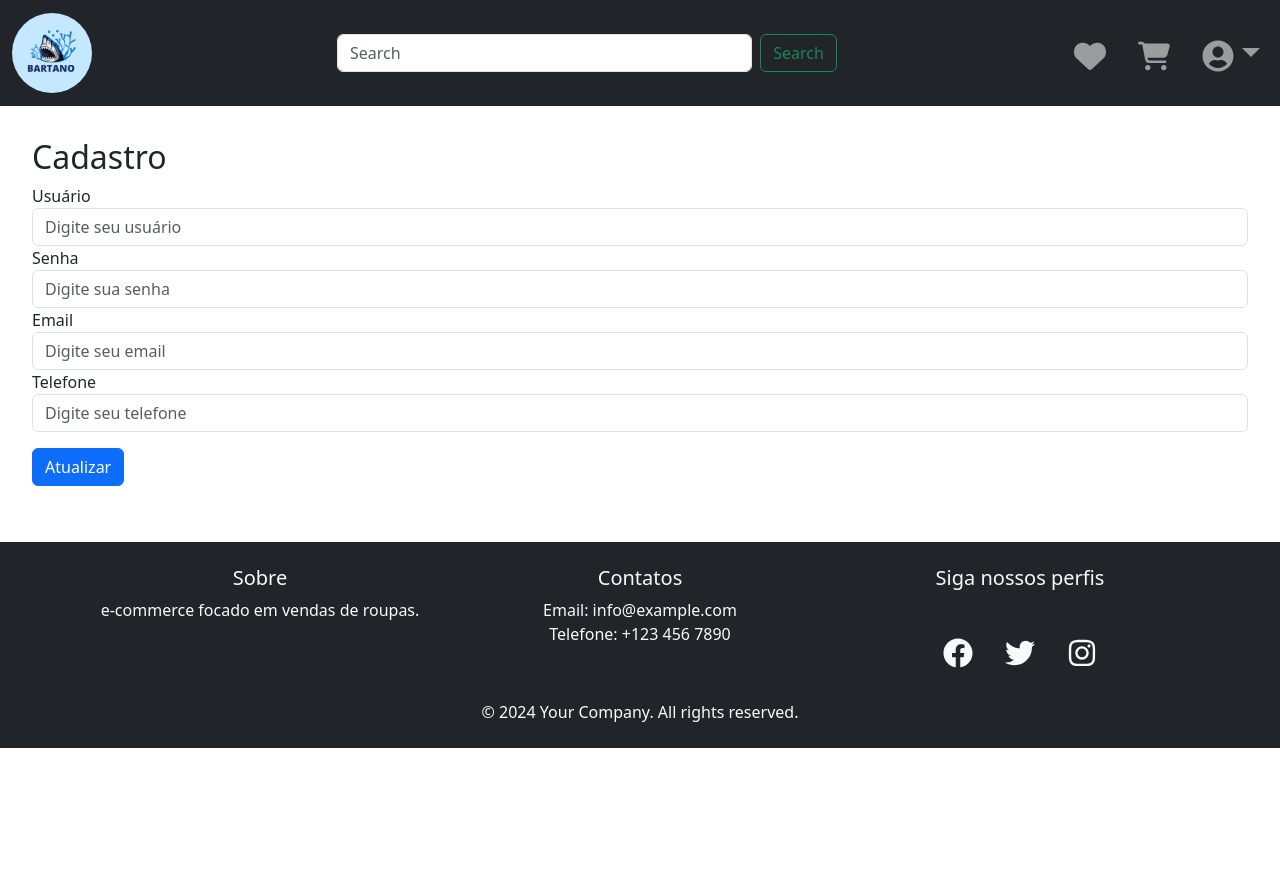
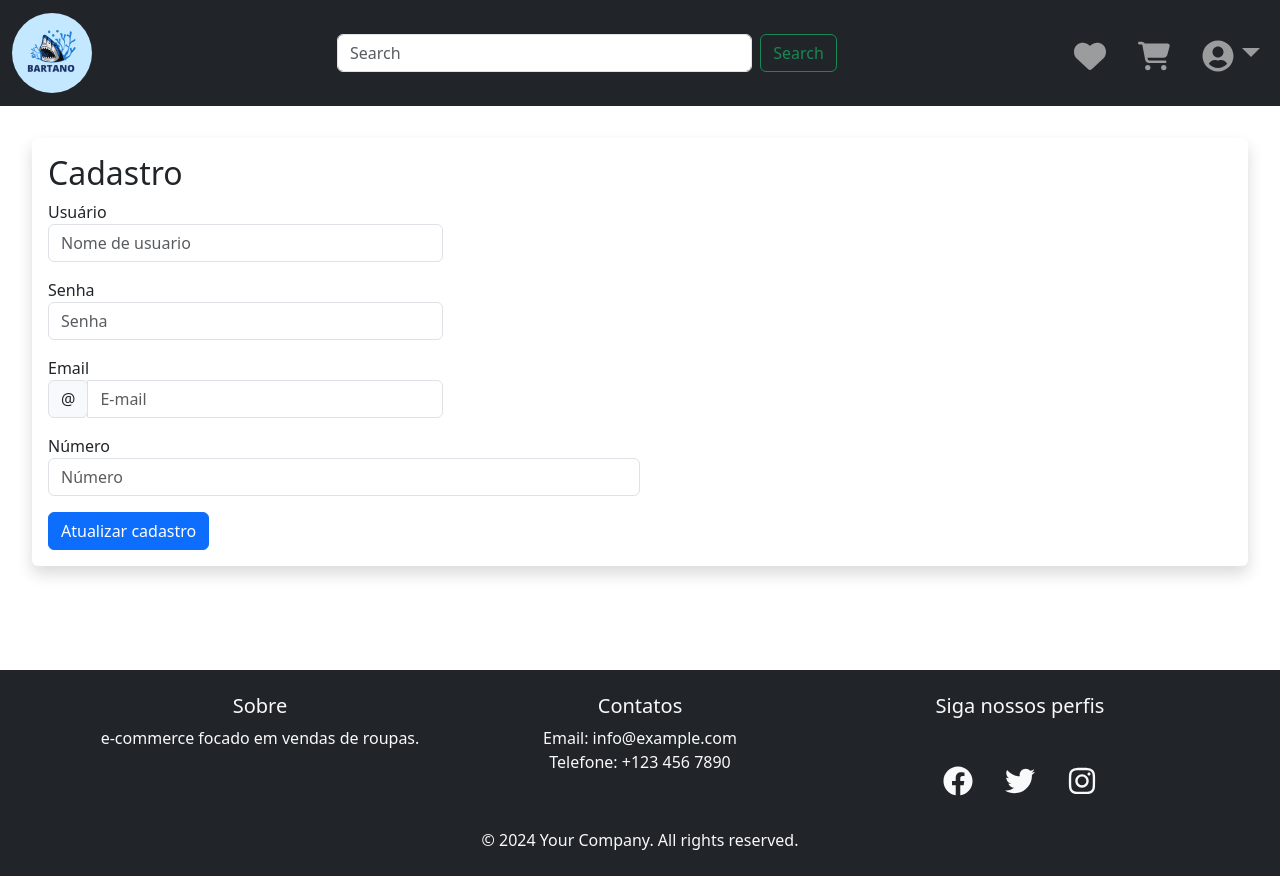
Before and after one commit to ArturMineiro/e-commerce, a React (Vite) app: page /login in a window 1280 px wide. Before the commit the page ends 800 px from the top, so only its background shows below. Built offline with nearby package versions, Linux system fonts and the light colour scheme.

Commit message:
ajeitando tela de cadastro

```diff
--- a/src/pages/Login.tsx
+++ b/src/pages/Login.tsx
@@ -1,31 +1,45 @@
-function Login(){
-    return(
+import React from 'react';
 
+function Login() {
+  return (
     <div className="login-container">
-              <div className="login-form">
+      <div className="login-form shadow p-3 mb-5 bg-white rounded">
         <h2>Cadastro</h2>
         <form>
-                  <div className="form-group">
-                    <label htmlFor="username">Usuário</label>
-                    <input type="text" className="form-control" id="username" placeholder="Digite seu usuário" />
+          <div className="form-row">
+            <div className="col-md-4 mb-3">
+              <label htmlFor="validationServer01">Usuário</label>
+              <input type="text" className="form-control" id="validationServer01" placeholder="Nome de usuario" required />
+
             </div>
-                  <div className="form-group">
-                    <label htmlFor="password">Senha</label>
-                    <input type="password" className="form-control" id="password" placeholder="Digite sua senha" />
+            <div className="col-md-4 mb-3">
+              <label htmlFor="validationServer02">Senha</label>
+              <input type="password" className="form-control " id="validationServer02" placeholder="Senha" required />
+
             </div>
-                  <div className="form-group">
-                    <label htmlFor="email">Email</label>
-                    <input type="email" className="form-control" id="email" placeholder="Digite seu email" />
+            <div className="col-md-4 mb-3">
+              <label htmlFor="validationServerEmail">Email</label>
+              <div className="input-group">
+                <div className="input-group-prepend">
+                  <span className="input-group-text" id="inputGroupPrepend3">@</span>
                 </div>
-                  <div className="form-group">
-                    <label htmlFor="phone">Telefone</label>
-                    <input type="tel" className="form-control" id="phone" placeholder="Digite seu telefone" />
+                <input type="email" className="form-control " id="validationServerEmail" placeholder="E-mail" aria-describedby="inputGroupPrepend3" required />
+
               </div>
-                  <button type="submit" className="btn btn-primary btn-block mt-3">Atualizar</button>
+            </div>
+          </div>
+          <div className="form-row">
+            <div className="col-md-6 mb-3">
+              <label htmlFor="validationServer03">Número</label>
+              <input type="text" className="form-control " id="validationServer03" placeholder="Número" required />
+
+            </div>
+          </div>
+          <button className="btn btn-primary" type="submit">Atualizar cadastro</button>
         </form>
       </div>
     </div>
-    )
+  );
 }
 
-export default Login
+export default Login;
```
Lines whose indentation alone changed are shown as unchanged.
